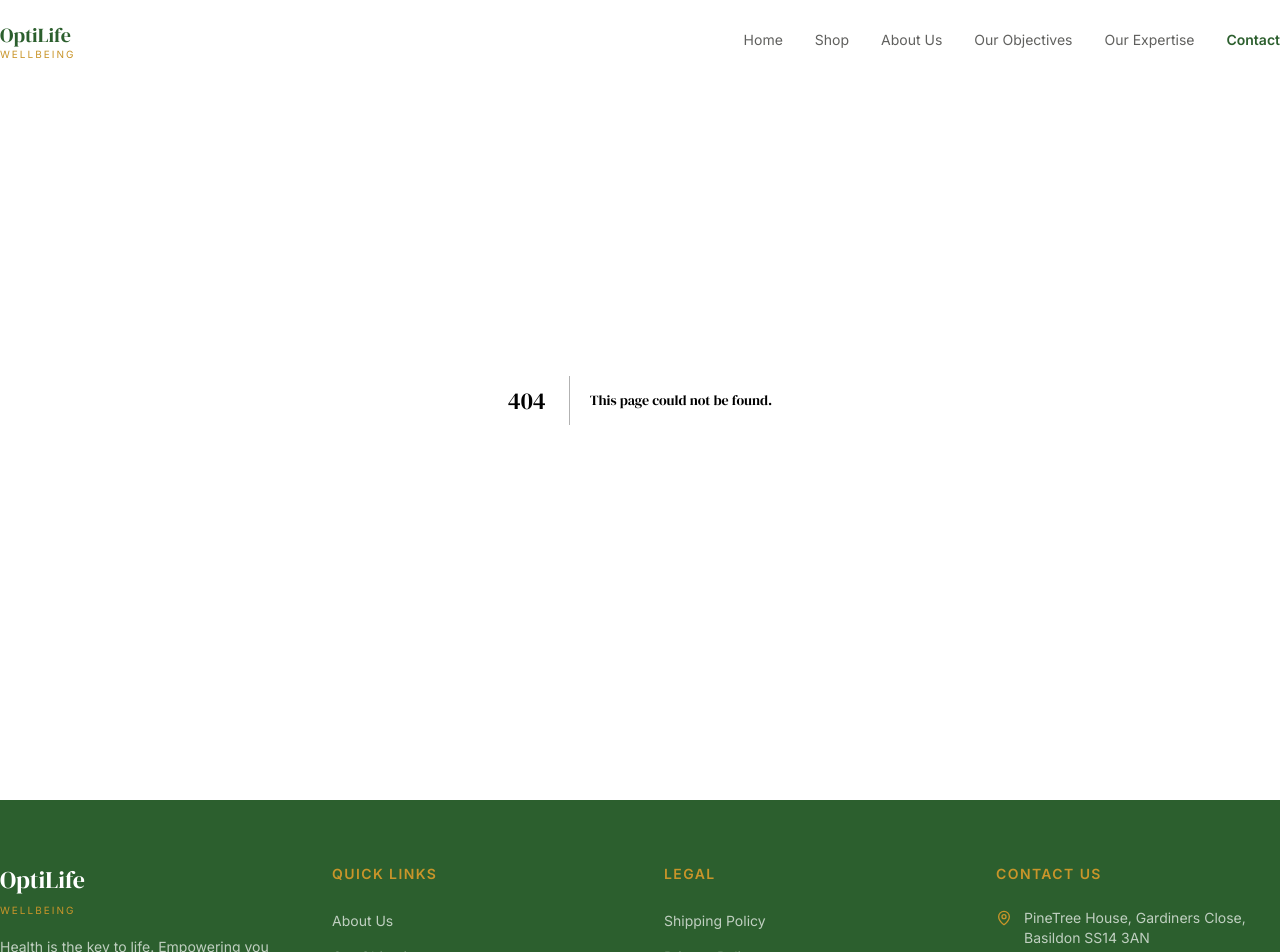
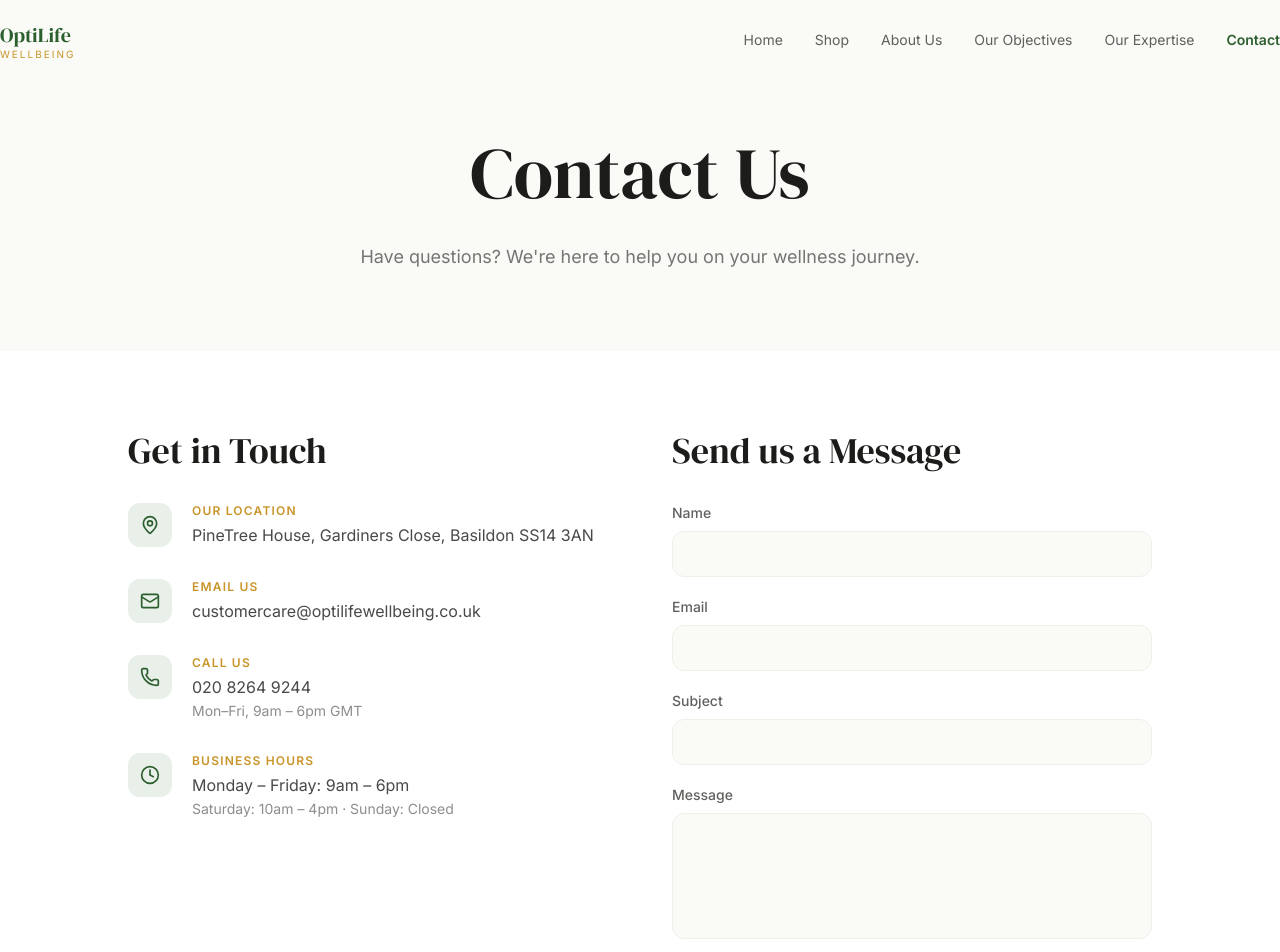
Before and after one commit to alliancestreetgoa-lang/optilife2.0, a Next.js app: page /contact in a window 1280 px wide. Before the commit this address had no page. Shown: the top 952 px of the page. Built offline with nearby package versions, Linux system fonts and the light colour scheme.

Commit message:
feat: build Contact page with details and form

```diff
--- /dev/null
+++ b/app/contact/page.tsx
@@ -0,0 +1,127 @@
+'use client'
+
+import { motion } from 'framer-motion'
+import { MapPin, Phone, Mail, Clock } from 'lucide-react'
+import { PageHero } from '@/components/sections/PageHero'
+
+const contactDetails = [
+  {
+    icon: MapPin,
+    label: 'Our Location',
+    value: 'PineTree House, Gardiners Close, Basildon SS14 3AN',
+    sub: undefined,
+  },
+  {
+    icon: Mail,
+    label: 'Email Us',
+    value: 'customercare@optilifewellbeing.co.uk',
+    sub: undefined,
+  },
+  {
+    icon: Phone,
+    label: 'Call Us',
+    value: '020 8264 9244',
+    sub: 'Mon–Fri, 9am – 6pm GMT',
+  },
+  {
+    icon: Clock,
+    label: 'Business Hours',
+    value: 'Monday – Friday: 9am – 6pm',
+    sub: 'Saturday: 10am – 4pm · Sunday: Closed',
+  },
+]
+
+export default function ContactPage() {
+  return (
+    <>
+      <PageHero
+        title="Contact Us"
+        subtitle="Have questions? We're here to help you on your wellness journey."
+      />
+
+      <section className="py-20 bg-white">
+        <div className="container">
+          <div className="grid grid-cols-1 lg:grid-cols-2 gap-16 max-w-5xl mx-auto">
+            <motion.div
+              initial={{ opacity: 0, x: -20 }}
+              whileInView={{ opacity: 1, x: 0 }}
+              viewport={{ once: true }}
+              transition={{ duration: 0.6 }}
+            >
+              <h2 className="font-serif text-4xl text-ink mb-8">Get in Touch</h2>
+              <div className="space-y-8">
+                {contactDetails.map((item) => {
+                  const Icon = item.icon
+                  return (
+                    <div key={item.label} className="flex gap-5">
+                      <div className="w-11 h-11 bg-green/10 rounded-xl flex items-center justify-center shrink-0">
+                        <Icon className="w-5 h-5 text-green" />
+                      </div>
+                      <div>
+                        <p className="font-sans text-xs font-semibold tracking-widest uppercase text-gold mb-1">
+                          {item.label}
+                        </p>
+                        <p className="font-sans text-ink/80">{item.value}</p>
+                        {item.sub && (
+                          <p className="font-sans text-sm text-ink/50 mt-0.5">{item.sub}</p>
+                        )}
+                      </div>
+                    </div>
+                  )
+                })}
+              </div>
+            </motion.div>
+
+            <motion.div
+              initial={{ opacity: 0, x: 20 }}
+              whileInView={{ opacity: 1, x: 0 }}
+              viewport={{ once: true }}
+              transition={{ duration: 0.6 }}
+            >
+              <h2 className="font-serif text-4xl text-ink mb-8">Send us a Message</h2>
+              <form className="space-y-5">
+                {[
+                  { id: 'name', label: 'Name', type: 'text' },
+                  { id: 'email', label: 'Email', type: 'email' },
+                  { id: 'subject', label: 'Subject', type: 'text' },
+                ].map((field) => (
+                  <div key={field.id}>
+                    <label
+                      htmlFor={field.id}
+                      className="block font-sans text-sm font-medium text-ink/70 mb-2"
+                    >
+                      {field.label}
+                    </label>
+                    <input
+                      type={field.type}
+                      id={field.id}
+                      name={field.id}
+                      className="w-full border border-cream-dark rounded-xl px-4 py-3 font-sans text-sm text-ink bg-cream focus:outline-none focus:border-green transition-colors"
+                    />
+                  </div>
+                ))}
+                <div>
+                  <label htmlFor="message" className="block font-sans text-sm font-medium text-ink/70 mb-2">
+                    Message
+                  </label>
+                  <textarea
+                    id="message"
+                    name="message"
+                    rows={5}
+                    className="w-full border border-cream-dark rounded-xl px-4 py-3 font-sans text-sm text-ink bg-cream focus:outline-none focus:border-green transition-colors resize-none"
+                  />
+                </div>
+                <button
+                  type="submit"
+                  className="w-full bg-green text-white font-sans font-medium py-4 rounded-xl hover:bg-green-dark transition-colors"
+                >
+                  Send Message
+                </button>
+              </form>
+            </motion.div>
+          </div>
+        </div>
+      </section>
+    </>
+  )
+}
```
